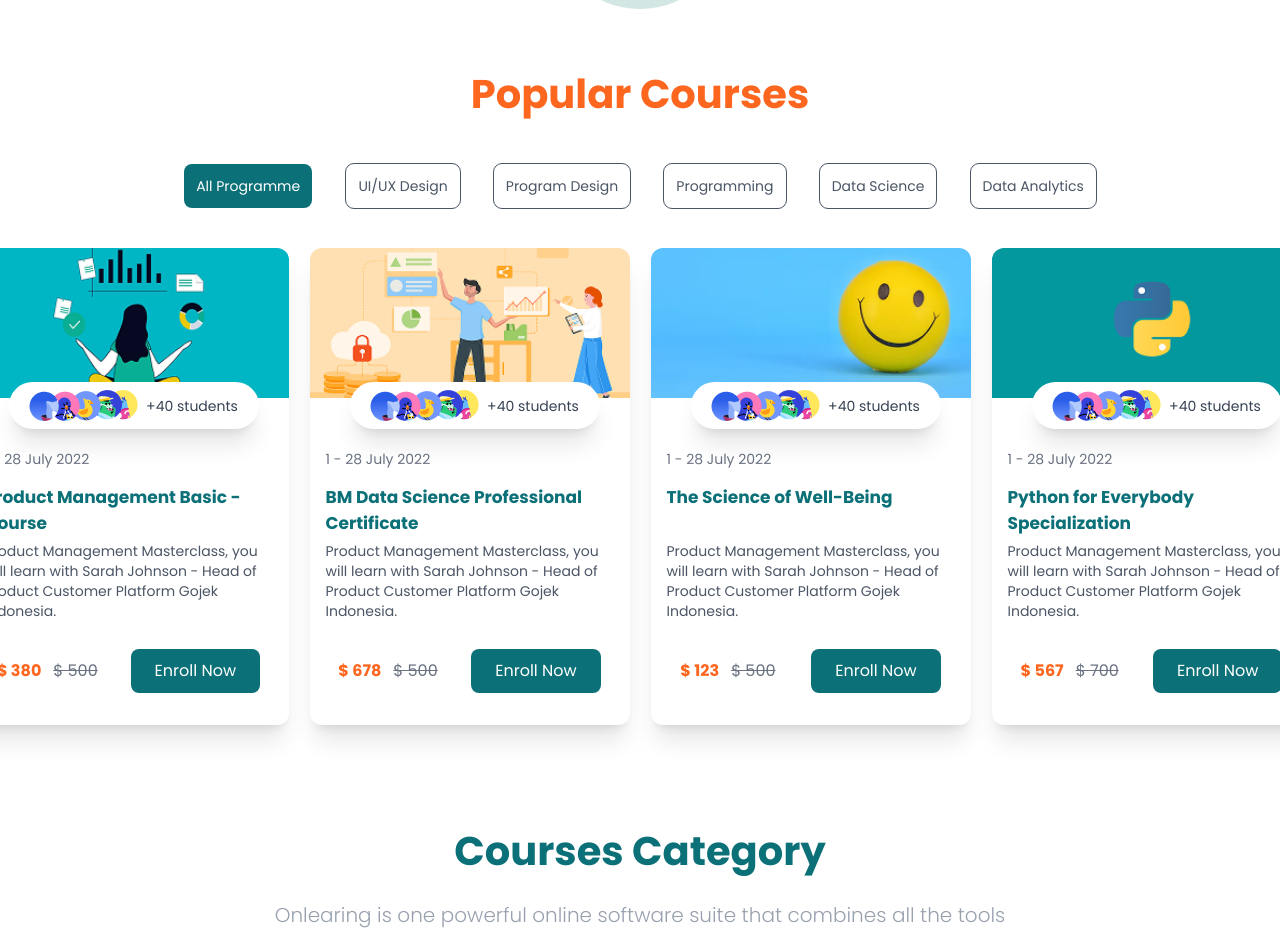
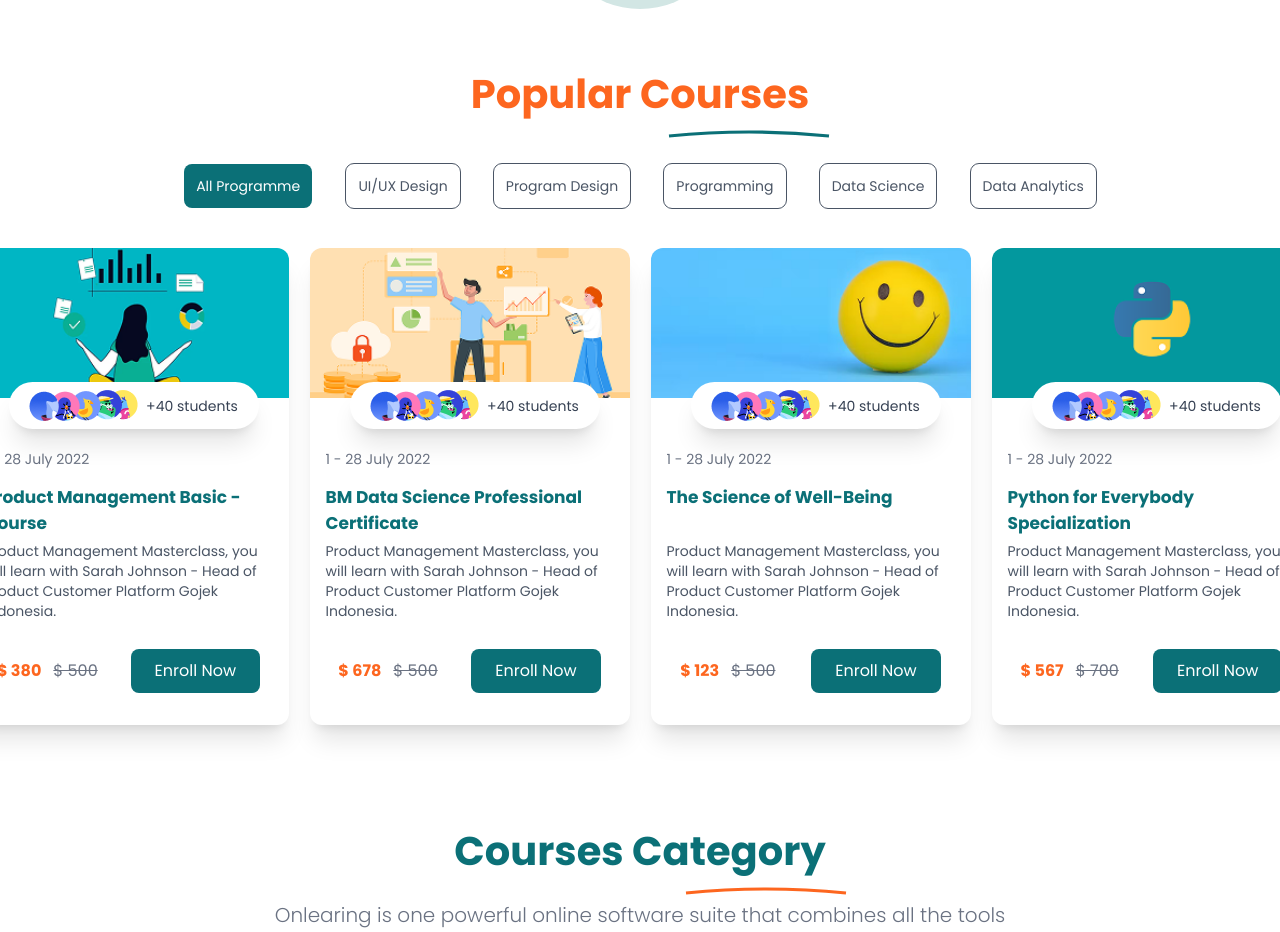
Before and after one commit to thephotogenicbug/onlearn-frontend, a React (Vite) app: page / in a window 1280 px wide. Shown: the part 720-1652 px from the top of the page. Built offline with nearby package versions, Linux system fonts and the light colour scheme.

Commit message:
Add svg stroke

```diff
--- a/src/components/Bundles/Bundles.jsx
+++ b/src/components/Bundles/Bundles.jsx
@@ -22,10 +22,23 @@
     <>
       <div className=" mt-24 flex justify-center items-center">
         <div className=" flex flex-col text-center items-center">
-          <h1 className=" text-[30px] md:text-[40px] text-[#0B7077] font-bold ">
+          <h1 className=" text-[30px] md:text-[40px] text-[#0B7077] font-bold relative ">
             Exclusive Bundles
+            <svg
+              className="absolute bottom-[-20px] -right-[140px] -translate-x-1/2 w-[200px] h-4"
+              viewBox="0 0 100 10"
+              fill="none"
+              xmlns="http://www.w3.org/2000/svg"
+            >
+              <path
+                d="M0 5 Q50 0 100 5"
+                stroke="#FD661F"
+                strokeWidth="2"
+                fill="none"
+              />
+            </svg>
           </h1>
-          <p className=" mt-5 text-gray-400 text-[18px] text-center md:text-xl font-light text-wrap">
+          <p className=" mt-5 text-gray-500 text-[18px] text-center md:text-xl font-light text-wrap">
             Onlearing is one powerful online software suite that combines all
             the tools <br className="hidden md:block" /> needed to run a
             successful school or office.
--- a/src/components/CoursesCategory/CoursesCategory.jsx
+++ b/src/components/CoursesCategory/CoursesCategory.jsx
@@ -5,14 +5,28 @@
   return (
     <>
       <div className=" mt-24 flex justify-center items-center">
-        <div className=" flex flex-col text-center items-center">
-          <h1 className=" text-[30px] md:text-[40px] text-[#0B7077] font-bold ">
+        <div className="flex flex-col text-center items-center relative">
+          <h1 className="text-[30px] md:text-[40px] text-[#0B7077] font-bold relative">
             Courses Category
+            <svg
+              className="absolute bottom-[-20px] -right-[140px] -translate-x-1/2 w-[200px] h-4"
+              viewBox="0 0 100 10"
+              fill="none"
+              xmlns="http://www.w3.org/2000/svg"
+            >
+              <path
+                d="M0 5 Q50 0 100 5"
+                stroke="#FD661F"
+                strokeWidth="2"
+                fill="none"
+              />
+            </svg>
           </h1>
-          <p className=" mt-5 text-gray-400 text-[18px] text-center md:text-xl font-light text-wrap">
+          <p className="mt-5 text-gray-500 text-[18px] text-center md:text-xl font-light text-wrap">
             Onlearing is one powerful online software suite that combines all
-            the tools <br className="hidden md:block" /> needed to run a
-            successful school or office.
+            the tools
+            <br className="hidden md:block" /> needed to run a successful school
+            or office.
           </p>
         </div>
       </div>
--- a/src/components/PopularCourses/PopularCourses.jsx
+++ b/src/components/PopularCourses/PopularCourses.jsx
@@ -6,8 +6,21 @@
     <>
       <div className=" mt-36  flex justify-center items-center">
         <div className=" flex justify-center md:justify-between items-center">
-          <h1 className=" text-[30px] md:text-[40px] text-[#FD661F] font-bold ">
+          <h1 className=" text-[30px] md:text-[40px] text-[#FD661F] font-bold relative ">
             Popular Courses
+            <svg
+              className="absolute bottom-[-20px] -right-[140px] -translate-x-1/2 w-[200px] h-4"
+              viewBox="0 0 100 10"
+              fill="none"
+              xmlns="http://www.w3.org/2000/svg"
+            >
+              <path
+                d="M0 5 Q50 0 100 5"
+                stroke="#0B7077"
+                strokeWidth="2"
+                fill="none"
+              />
+            </svg>
           </h1>
         </div>
       </div>
```
